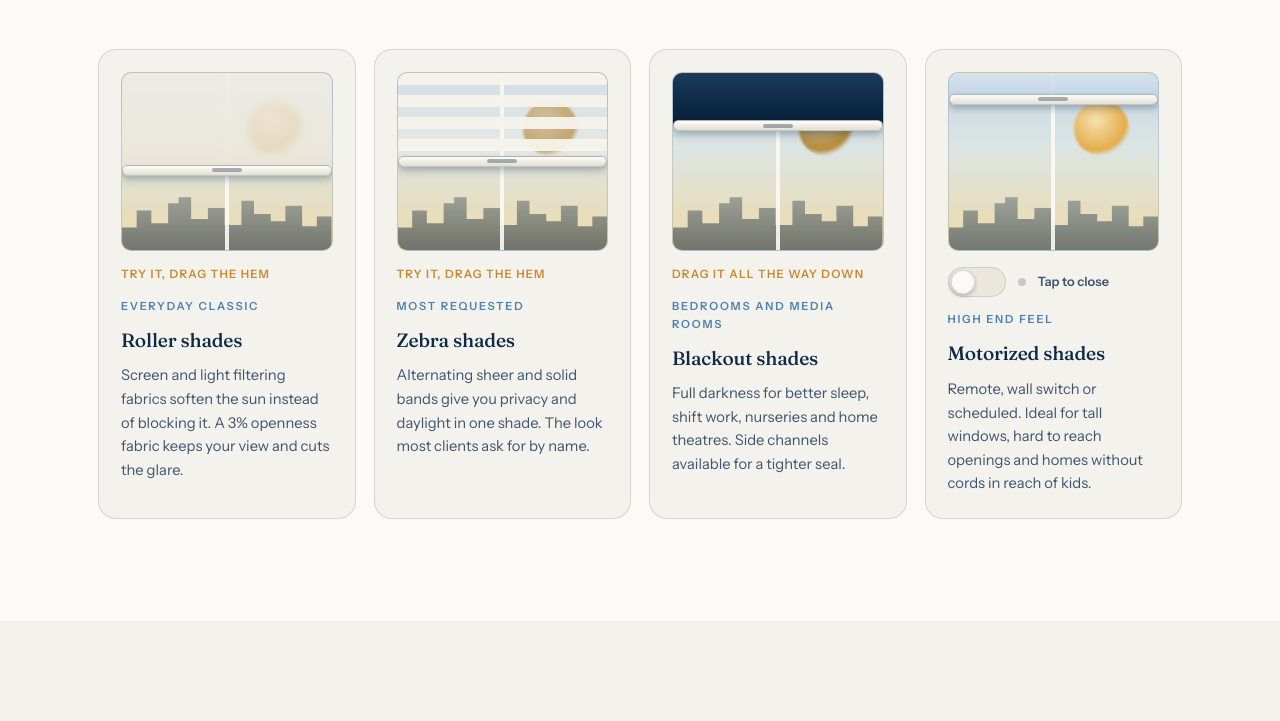
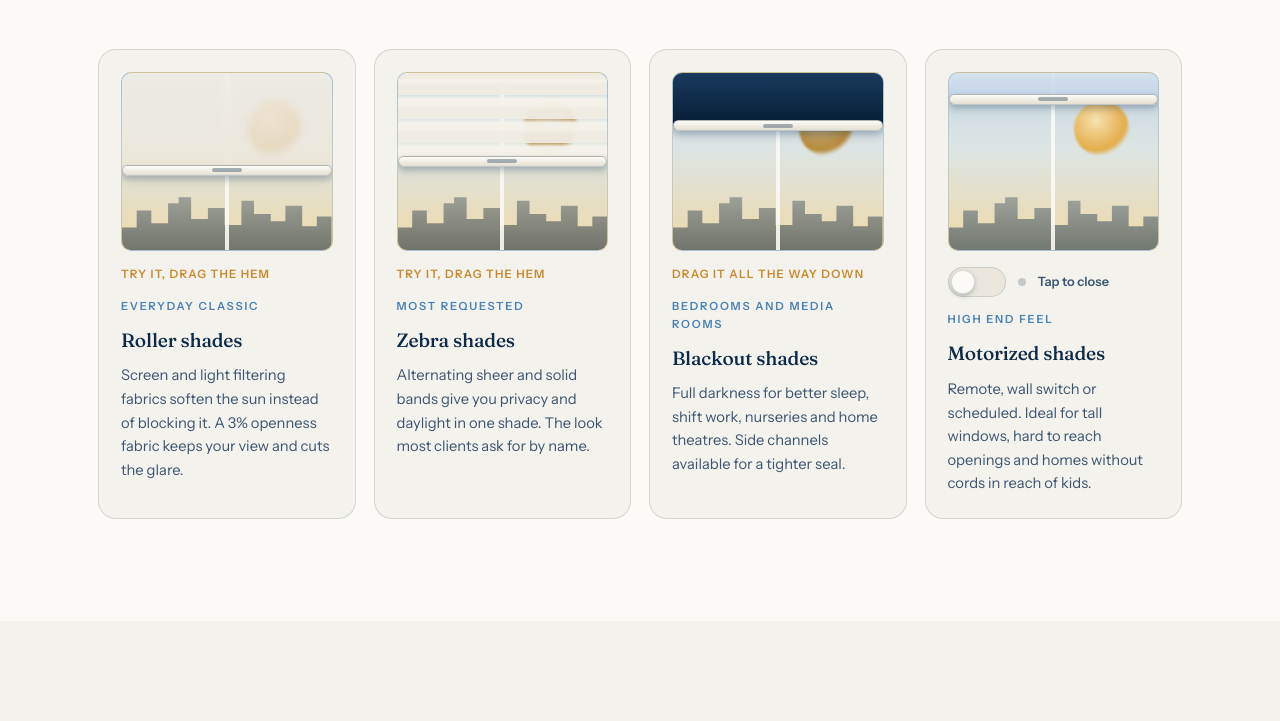
Before and after one commit to shai442-netizen/AMJ, a plain HTML site: page index.html in a window 1280 px wide. Shown: the part 1338-2059 px from the top of the page. Drawn offline with Linux system fonts and the light colour scheme.

Commit message:
Add files via upload

```diff
--- a/index.html
+++ b/index.html
@@ -226,19 +226,35 @@ img,svg{max-width:100%;display:block}
   box-shadow:0 6px 14px rgba(13,42,71,.18);
 }
 .shade.zebra{
+  --zperiod:40px;
+  --zshift:0px;
+  background:none;
+}
+.shade.zebra::before,
+.shade.zebra::after{
+  content:"";position:absolute;inset:0;z-index:0;
+}
+/* back layer: fixed bands */
+.shade.zebra::before{
   background:repeating-linear-gradient(
     to bottom,
-    rgba(246,243,235,.97) 0 22px,
-    rgba(246,243,235,.28) 22px 40px
+    rgba(246,243,235,.96) 0 calc(var(--zperiod)/2),
+    rgba(246,243,235,.16) calc(var(--zperiod)/2) var(--zperiod)
   );
 }
-.mini .shade.zebra{
+/* front layer: slides across the back layer as the shade travels,
+   sheer bands are a 3% mesh (slight blur) */
+.shade.zebra::after{
   background:repeating-linear-gradient(
     to bottom,
-    rgba(246,243,235,.97) 0 12px,
-    rgba(246,243,235,.28) 12px 22px
+    rgba(240,236,226,.94) 0 calc(var(--zperiod)/2),
+    rgba(246,243,235,.14) calc(var(--zperiod)/2) var(--zperiod)
   );
+  background-position-y:var(--zshift);
+  backdrop-filter:blur(1px);
+  -webkit-backdrop-filter:blur(1px);
 }
+.mini .shade.zebra{--zperiod:24px}
 .shade.screen{
   background:linear-gradient(180deg,rgba(244,239,229,.82) 0%,rgba(236,229,214,.8) 100%);
   backdrop-filter:blur(3px) saturate(.9);
@@ -742,7 +758,7 @@ footer a:hover{text-decoration:underline}
       <div class="contact-lines">
         <a href="tel:+16047214719">604-721-4719</a>
         <a href="https://wa.me/16047214719?text=Hi%20AMJ%20Blinds%2C%20I%27d%20like%20a%20free%20quote." target="_blank" rel="noopener">Message us on WhatsApp</a>
-        <a href="mailto:shai@amjblinds.com">Shai@AMJBlinds.com</a>
+        <a href="mailto:Shai@AMJblinds.com">Shai@AMJblinds.com</a>
       </div>
     </div>
     <div class="form reveal" id="quoteForm">
@@ -796,13 +812,29 @@ footer a:hover{text-decoration:underline}
     var label = card ? card.querySelector('[data-light-label]') : null;
     var minB = parseFloat(el.getAttribute('data-dim-min'));
     if(isNaN(minB)) minB = 0.45;
+    var zebra = el.querySelector('.shade.zebra');
+    var zperiod = 0;
+    if(zebra){
+      zperiod = parseFloat(getComputedStyle(zebra).getPropertyValue('--zperiod')) || 40;
+    }
     var state = { pos: parseFloat(getComputedStyle(el).getPropertyValue('--shade')) || 0.35, interacted:false };
 
     function apply(p){
       state.pos = Math.min(MAX, Math.max(MIN, p));
       el.style.setProperty('--shade', state.pos);
       var openness = (MAX - state.pos) / (MAX - MIN);
-      scene.style.filter = 'brightness(' + (minB + (1 - minB) * openness).toFixed(3) + ')';
+      var floor = minB;
+      if(zebra){
+        /* both layers hang from the tube, so the front layer shifts at
+           twice the travel rate; bands align and misalign as it moves */
+        var travel = el.clientHeight * state.pos;
+        var shift = (travel * 2) % zperiod;
+        zebra.style.setProperty('--zshift', shift.toFixed(1) + 'px');
+        /* 1 = sheers aligned (see-through), 0 = solids sealing the sheers */
+        var align = Math.abs((shift / zperiod) * 2 - 1);
+        floor = 0.35 + 0.25 * align;
+      }
+      scene.style.filter = 'brightness(' + (floor + (1 - floor) * openness).toFixed(3) + ')';
       if(hem) hem.setAttribute('aria-valuenow', Math.round(state.pos * 100));
       if(label) label.textContent = state.pos > 0.85 ? 'Closed' : (state.pos > 0.45 ? 'Filtering' : 'Open');
     }
```
